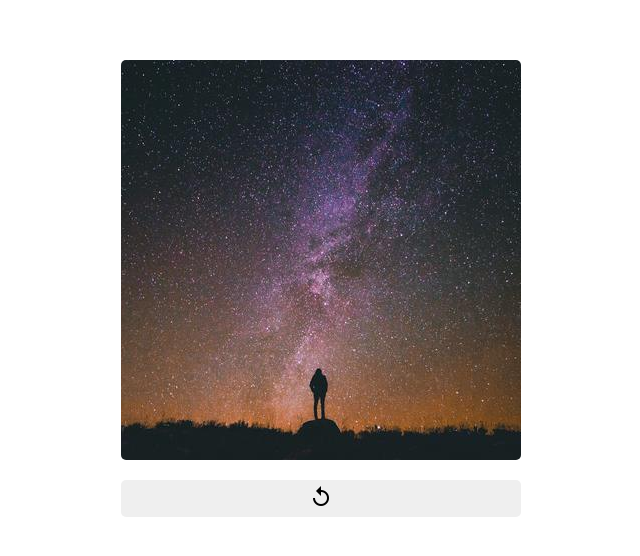
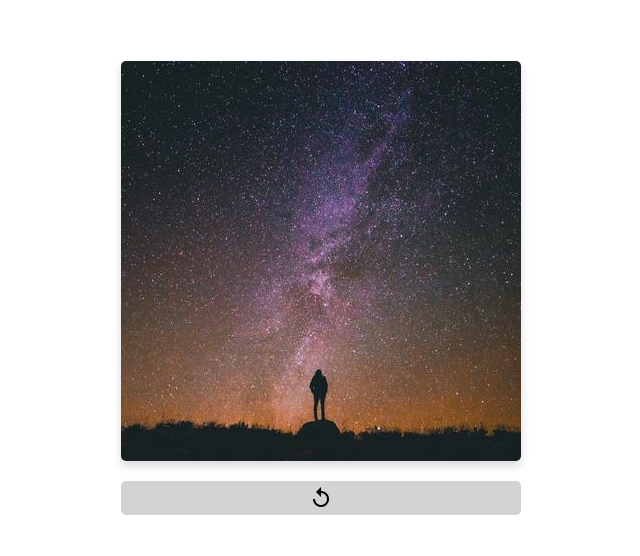
Before and after one commit to VezRoland/orai-feladatok, a plain HTML site: page felmero1/feladat1/index.html in a window 1280 px wide. Shown: the part 120-676 px from the top of the page, without its empty margins (319-959 px from the left). Drawn offline with Linux system fonts and the light colour scheme.

Commit message:
style changes

```diff
--- a/felmero1/feladat1/style.css
+++ b/felmero1/feladat1/style.css
@@ -6,12 +6,16 @@ body {
 
 img {
     border-radius: 5px;
+    box-shadow: 0 5px 10px rgb(0, 0, 0, 0.15);
 }
 
 button {
+    display: grid;
+    align-items: center;
     padding-block: 5px;
     border: none;
     border-radius: 5px;
+    background: lightgray;
     cursor: pointer;
 }
 
```
